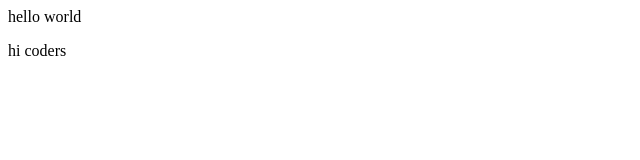
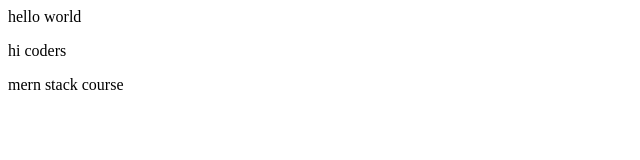
Before and after one commit to Subhadeep-Addy03/Git_Github, a plain HTML site: page index.html in a window 1280 px wide. Shown: the whole page, without its empty margins (0-640 px from the left). Drawn offline with Linux system fonts and the light colour scheme.

Commit message:
third commit

```diff
--- a/index.html
+++ b/index.html
@@ -8,5 +8,6 @@
 <body>
     <div>hello world</div>
     <p>hi coders</p>
+    <div>mern stack course</div>
 </body>
 </html>
```
Also changed, not shown: 1 other file.
